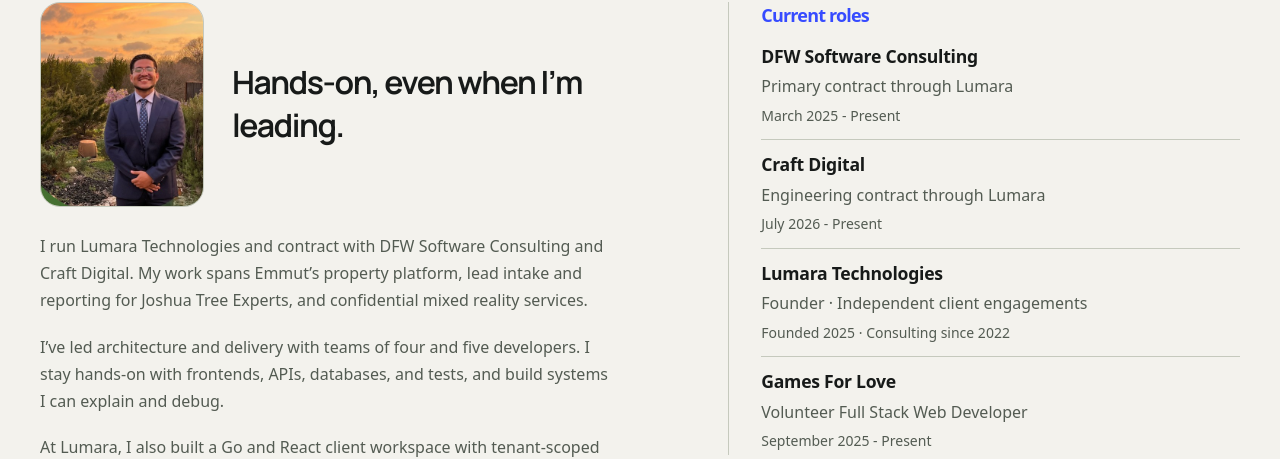
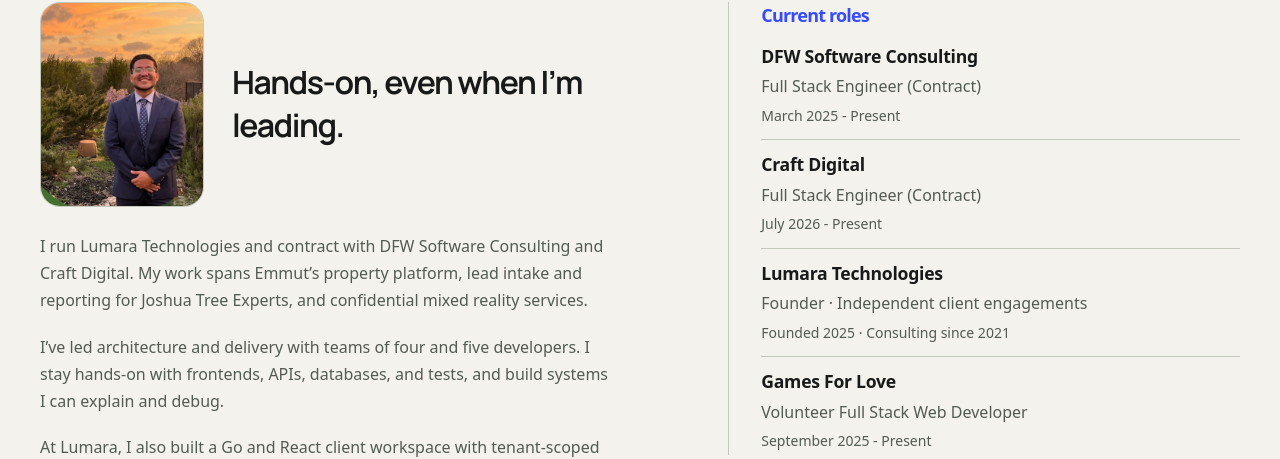
Before and after one commit to DailyDisco/react-portfolio-website, a React (Create React App) app: page /about in a window 1280 px wide. Shown: the part 337-796 px from the top of the page. Built offline with nearby package versions, Linux system fonts and the light colour scheme.

Commit message:
docs: clarify contract roles and consulting start year

```diff
--- a/src/components/About/index.js
+++ b/src/components/About/index.js
@@ -115,18 +115,18 @@ export default function About() {
             <h2 id="current-roles-heading">Current roles</h2>
             <div>
               <h3>DFW Software Consulting</h3>
-              <p>Primary contract through Lumara</p>
+              <p>Full Stack Engineer (Contract)</p>
               <span>March 2025 - Present</span>
             </div>
             <div>
               <h3>Craft Digital</h3>
-              <p>Engineering contract through Lumara</p>
+              <p>Full Stack Engineer (Contract)</p>
               <span>July 2026 - Present</span>
             </div>
             <div>
               <h3>Lumara Technologies</h3>
               <p>Founder · Independent client engagements</p>
-              <span>Founded 2025 · Consulting since 2022</span>
+              <span>Founded 2025 · Consulting since 2021</span>
             </div>
             <div>
               <h3>Games For Love</h3>
--- a/src/data/caseStudies.js
+++ b/src/data/caseStudies.js
@@ -20,7 +20,7 @@ export const caseStudies = [
     summary:
       'I led architecture and delivery with a four-developer team. The platform manages 1,000+ property units and cut daily admin work from 3 hours to 1 per employee.',
     outcome: '3 hours → 1 hour of daily admin work',
-    role: 'Full Stack Engineer · DFW Software Consulting, through Lumara',
+    role: 'Full Stack Engineer (Contract) · DFW Software Consulting',
     period: 'March 2025 - Present',
     brief: {
       ownership:
@@ -84,7 +84,7 @@ export const caseStudies = [
     summary:
       'I migrated seven production lead workflows from Kestra on AWS to n8n on Railway for Craft Digital. The new intake saves submissions before processing them.',
     outcome: '7 production lead workflows migrated',
-    role: 'Full Stack Engineer · Craft Digital, through Lumara',
+    role: 'Full Stack Engineer (Contract) · Craft Digital',
     period: 'July 2026 - Present',
     brief: {
       ownership:
```
Also changed, not shown: 2 other files (tests, documents, lock files or other folders).
